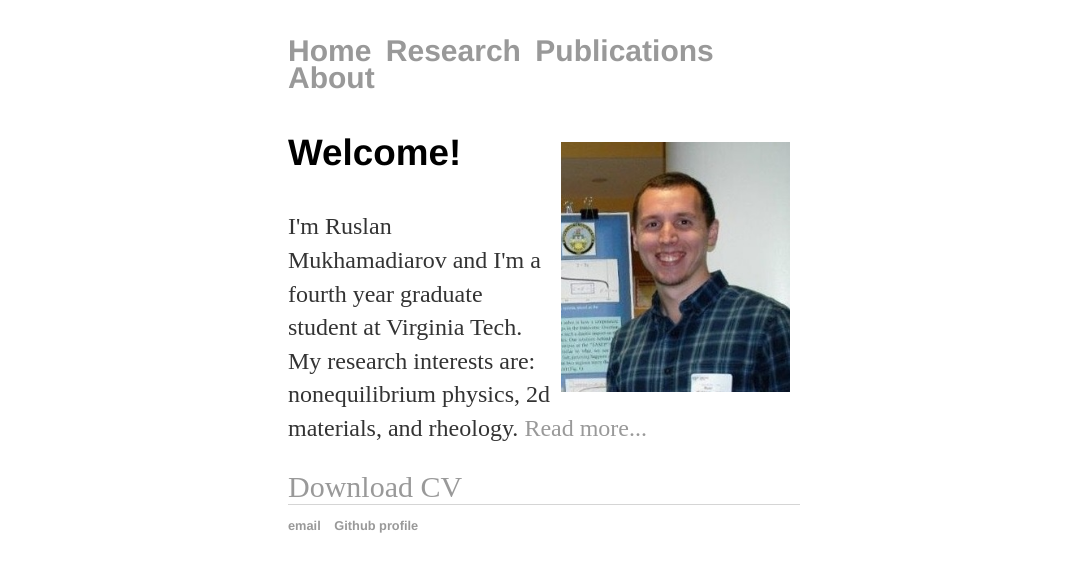
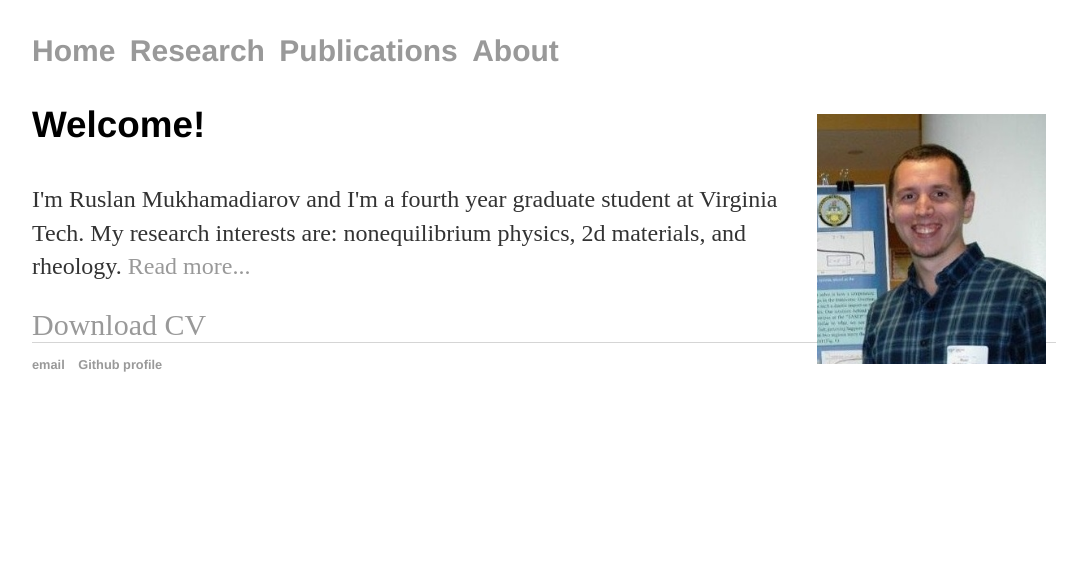
Before and after one commit to RusFortunat/mukhamadiarov, a Jekyll site: the page built from index.html, in a window 1280 px wide. Shown: the top 572 px of the page, without its empty margins (96-1183 px from the left). Built offline with Jekyll 4.4.1, drawn with Linux system fonts in a browser that asks for light colours.

Commit message:
Update main.css

```diff
--- a/css/main.css
+++ b/css/main.css
@@ -1,4 +1,4 @@
-body { margin: 40px auto; width: 40%; }
+body { margin: 40px auto; width: 80%; }
 
 a { text-decoration: none; color: #999; }
 a:hover { text-decoration: underline; }
```
